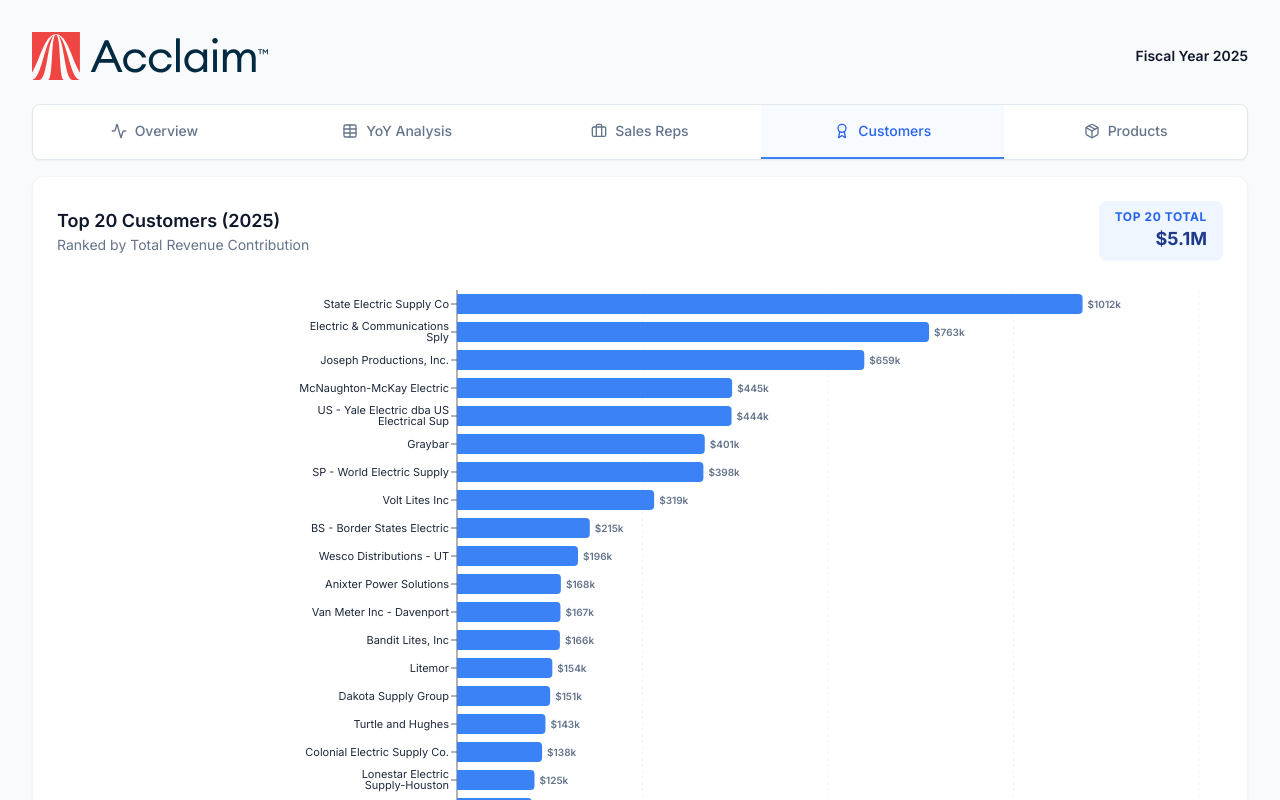
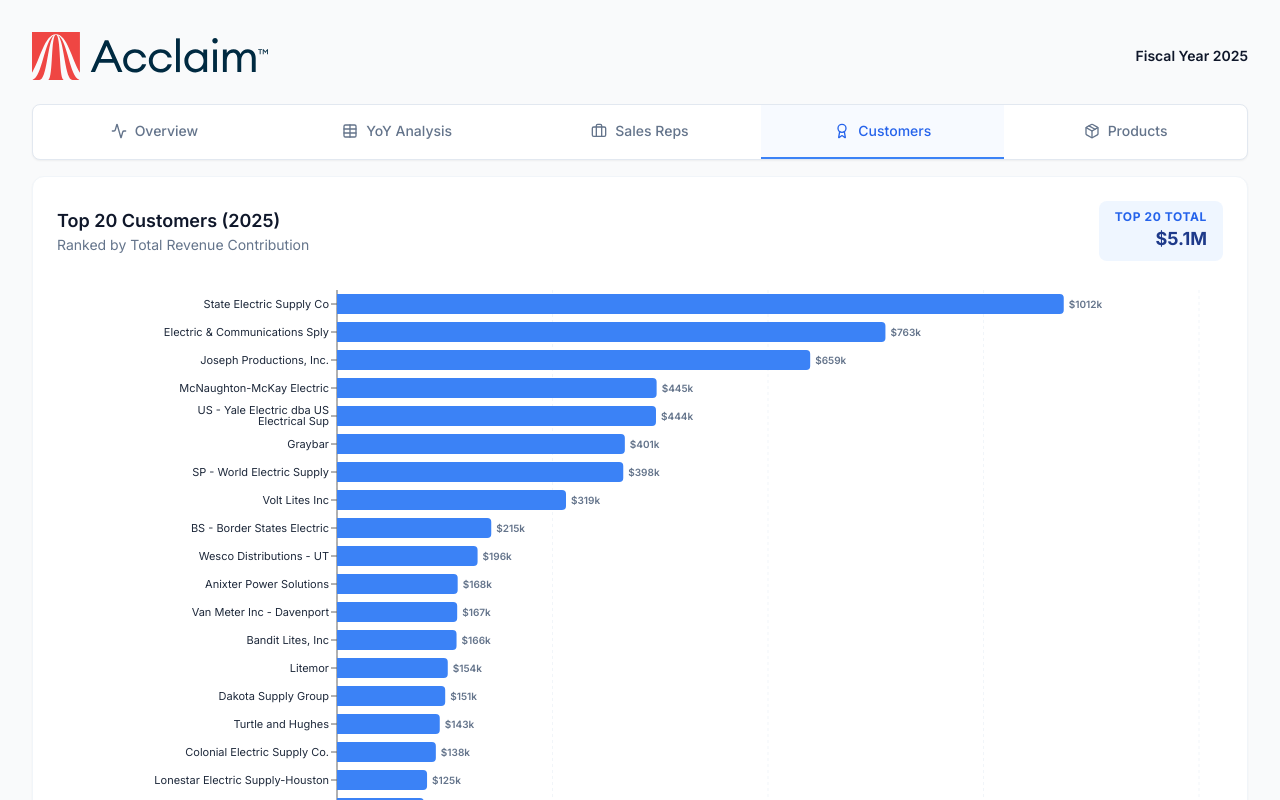
Before and after one commit to accalimlighting/GM-Dashboard, a React (Vite) app: page / in a window 1280 px wide. Both pictures are taken after a click on the button "Customers". Shown: the top 800 px of the page. Built offline with nearby package versions, Linux system fonts and the light colour scheme.

Commit message:
Use left space for customer labels

```diff
--- a/src/App.jsx
+++ b/src/App.jsx
@@ -913,7 +913,7 @@
                   <BarChart
                     data={TOP_CUSTOMERS_DATA}
                     layout="vertical"
-                    margin={{ top: 5, right: 24, left: 180, bottom: 5 }}
+                    margin={{ top: 5, right: 24, left: 20, bottom: 5 }}
                     barSize={20}
                   >
                     <CartesianGrid strokeDasharray="3 3" horizontal={false} stroke="#f1f5f9" />
@@ -921,7 +921,7 @@
                     <YAxis
                       type="category"
                       dataKey="name"
-                      width={220}
+                      width={260}
                       tick={{fontSize: 11, fill: '#1e293b'}}
                       interval={0}
                     />
```
